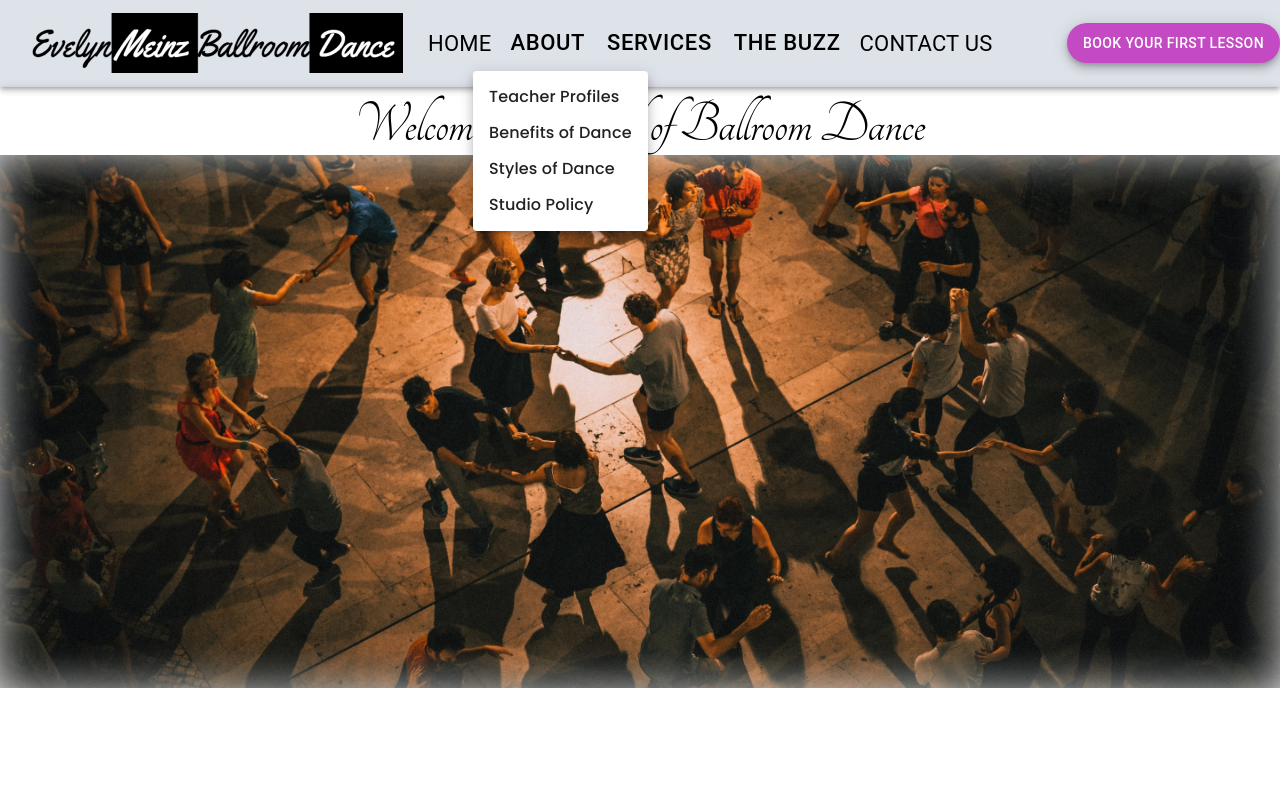
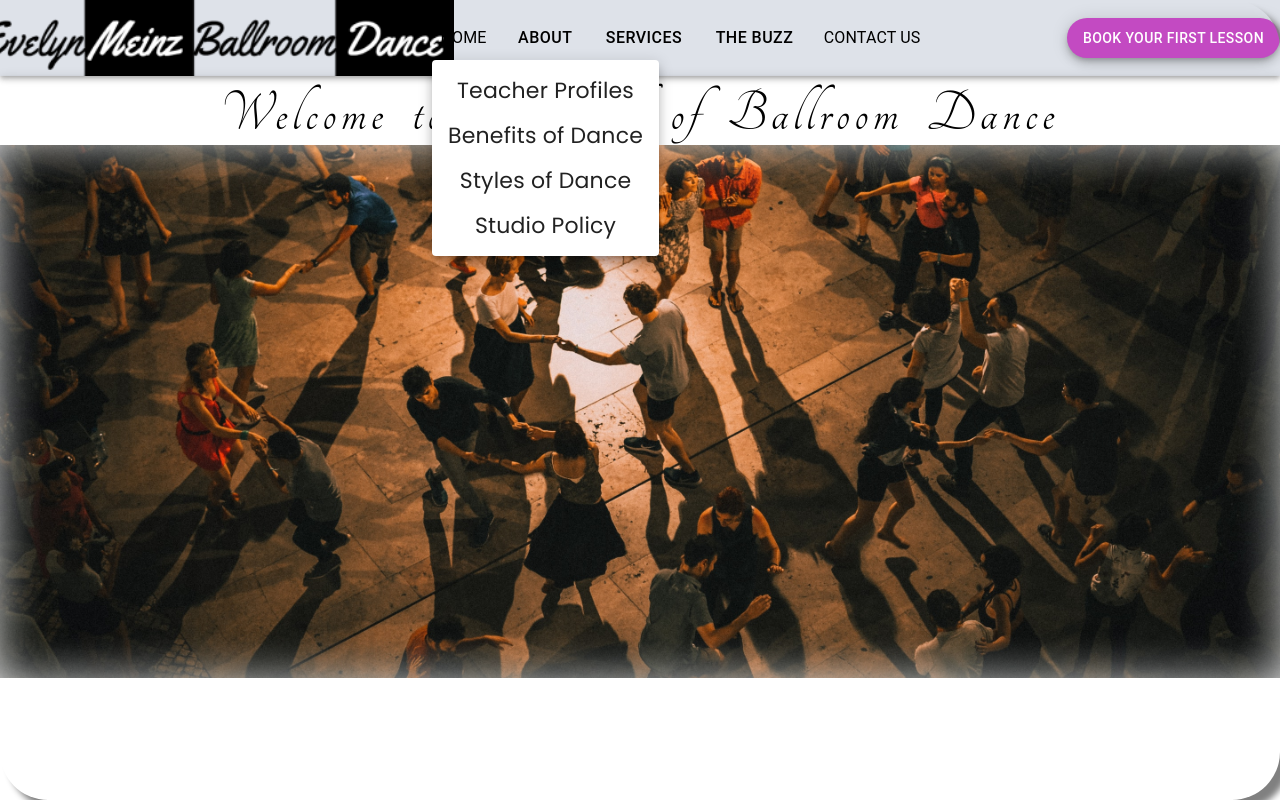
Before and after one commit to th2n10s4u/embd-website, a React (Create React App) app: page / in a window 1280 px wide. Both pictures are taken after a click on the button "ABOUT". Shown: the top 800 px of the page. Built offline with nearby package versions, Linux system fonts and the light colour scheme.

Commit message:
Update Navbar.js
added id to attempt anchor link with routes

```diff
--- a/src/assets/components/MainComponents/Navbar.js
+++ b/src/assets/components/MainComponents/Navbar.js
@@ -9,7 +9,7 @@ import {
   Menu,
   MenuItem,
   Fab,
-  Fade,
+  Popper,
   Collapse,
 } from "@mui/material";
 import NavigationIcon from "@mui/icons-material/Menu";
@@ -29,7 +29,11 @@ const navMap = [
   {
     name: "About",
     menuItems: [
-      { name: "Teacher Profiles", to: "/Teacher-Profiles" },
+      {
+        name: "Teacher Profiles",
+        to: "/Teacher-Profiles",
+        id: "/Teacher-Profiles",
+      },
       { name: "Benefits of Dance", to: "/Benefits-Of-Dance" },
       { name: "Styles of Dance", to: "/Styles-Of-Dance" },
       { name: "Studio Policy", to: "/Studio-Policy" },
@@ -74,7 +78,7 @@ const ResponsiveAppBar = () => {
           <ButtonBase
             component={RouterLink}
             to="/"
-            sx={{ display: "flex", minWidth: "420px" }}
+            sx={{ display: "flex", alignItems: "stretch", minWidth: "420px" }}
           >
             <img src={embdLogo} alt="dance logo" />
           </ButtonBase>
@@ -88,7 +92,7 @@ const ResponsiveAppBar = () => {
             }}
           >
             <Button component={RouterLink} to="/">
-              <Typography sx={{ color: "black", fontSize: "22px" }}>
+              <Typography sx={{ color: "black", fontSize: "16px" }}>
                 Home
               </Typography>
             </Button>
@@ -105,7 +109,7 @@ const ResponsiveAppBar = () => {
                   whiteSpace: "noWrap",
                   color: "black",
                   display: "block",
-                  fontSize: "22px",
+                  fontSize: "16px",
                 }}
               >
                 {obj.name}
@@ -113,12 +117,14 @@ const ResponsiveAppBar = () => {
             ))}
             <Button component={RouterLink} to="/Contact">
               <Typography
-                sx={{ color: "black", fontSize: "22px", whiteSpace: "nowrap" }}
+                sx={{ color: "black", fontSize: "16px", whiteSpace: "nowrap" }}
               >
                 Contact Us
               </Typography>
             </Button>
             <Menu
+              sx={{ boxShadow: "9px 9px 6px grey", borderRadius: 12 }}
+              disableScrollLock={true}
               anchorOrigin={{
                 vertical: "bottom",
                 horizontal: "center",
@@ -133,9 +139,16 @@ const ResponsiveAppBar = () => {
               {subMenu.map((subObj) => {
                 return (
                   <MenuItem
+                    position="static"
                     component={RouterLink}
                     to={subObj.to}
-                    sx={{ fontFamily: "Poppins", fontWeight: "500" }}
+                    sx={{
+                      display: "flex",
+                      justifyContent: "center",
+                      fontFamily: "Poppins",
+                      fontWeight: "400",
+                      fontSize: "22px",
+                    }}
                     size="large"
                   >
                     {subObj.name}
@@ -146,7 +159,6 @@ const ResponsiveAppBar = () => {
           </Box>
           <Box
             sx={{
-              flexGrow: 0,
               width: "340px",
               display: "flex",
               alignItems: "center",
@@ -154,9 +166,11 @@ const ResponsiveAppBar = () => {
             }}
           >
             <Fab
+              component={RouterLink}
+              to="/Contact"
               sx={{
                 display: "flex",
-                alignContent: "center",
+                // alignContent: "center",
                 whiteSpace: "nowrap",
               }}
               variant="extended"
@@ -178,6 +192,8 @@ const ResponsiveAppBar = () => {
           sx={{
             fontFamily: "tangerine",
             fontWeight: "500",
+            letterSpacing: "5px",
+            wordSpacing: "10px",
           }}
           align="center"
           variant="h2"
```
